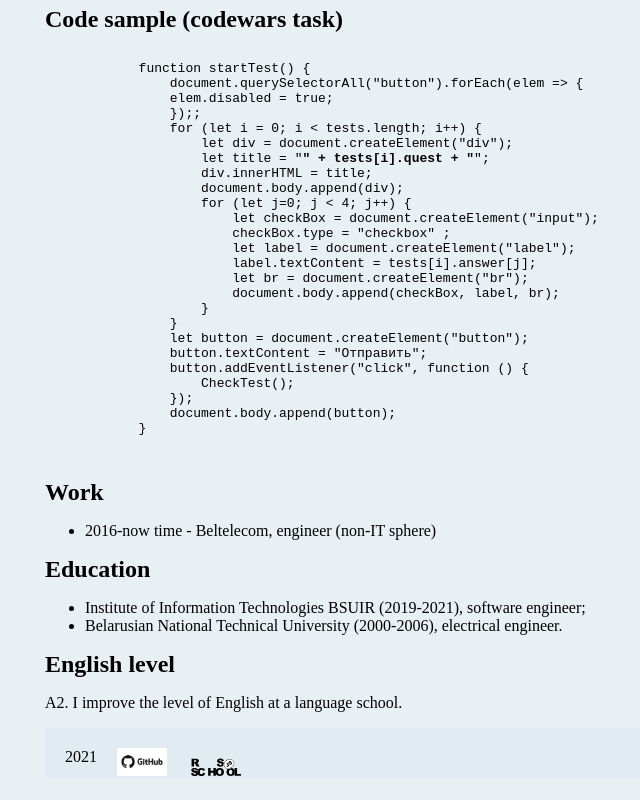
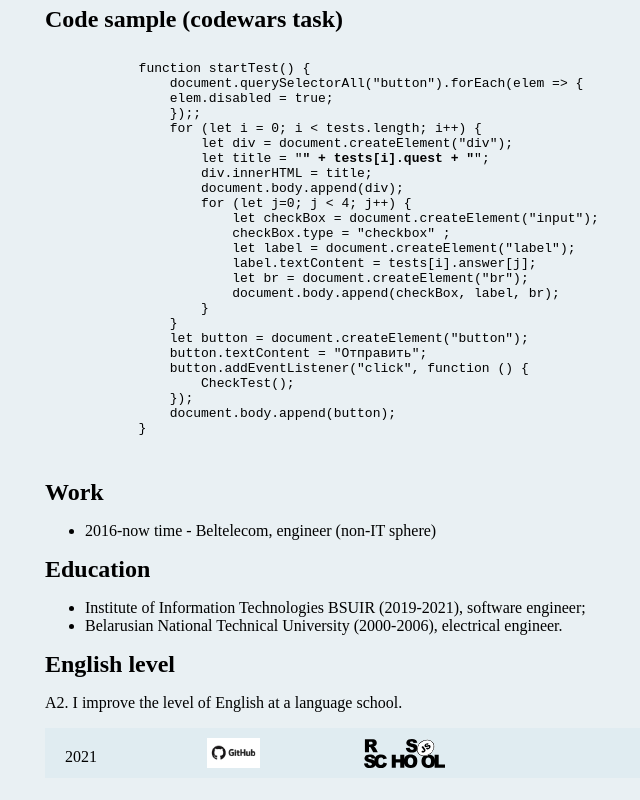
Before and after one commit to Yura703/rsschool-cv, a plain HTML site: page index.html in a window 1280 px wide. Shown: the part 602-1402 px from the top of the page, without its empty margins (295-935 px from the left). Drawn offline with Linux system fonts and the light colour scheme.

Commit message:
refactor: changed_footer

```diff
--- a/index.html
+++ b/index.html
@@ -74,12 +74,12 @@
                 document.querySelectorAll("button").forEach(elem => {
                 elem.disabled = true;
                 });;
-                for (let i = 0; i < tests.length; i++) {
+                for (let i = 0; i &lt; tests.length; i++) {
                     let div = document.createElement("div");
                     let title = "<strong>" + tests[i].quest + "</strong>";
                     div.innerHTML = title;
                     document.body.append(div);
-                    for (let j=0; j &lt 4; j++) {
+                    for (let j=0; j &lt; 4; j++) {
                         let checkBox = document.createElement("input");
                         checkBox.type = "checkbox" ;
                         let label = document.createElement("label");
@@ -128,12 +128,11 @@
 
             <div class="div-margin">
                 <nav>
+                    <div class="div-margin"><time>2021</time></div>
                     <a href="https://github.com/Yura703">
-                        <img style="margin: 10px;" width="50" src="./image/git.jpg" alt="GitHub"></a>
-                    <div class="div-margin"> <time>2021</time></div>
+                        <img style="margin-left: 100px;" height="30" src="./image/git.jpg" alt="GitHub"></a>
                     <a href="https://rs.school/js/">
-                        <img style="margin: 10px;" width="50" src="./image/rs_school_js.svg" alt="RSS">
-                    </a>
+                        <img style="margin-left: 100px;" height="30" src="./image/rs_school_js.svg" alt="RSS"></a>
                 </nav>
             </div>
         </div>
```
